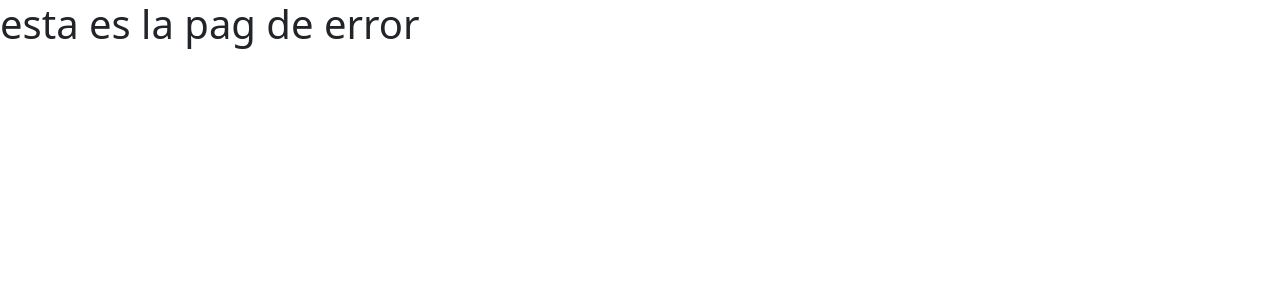
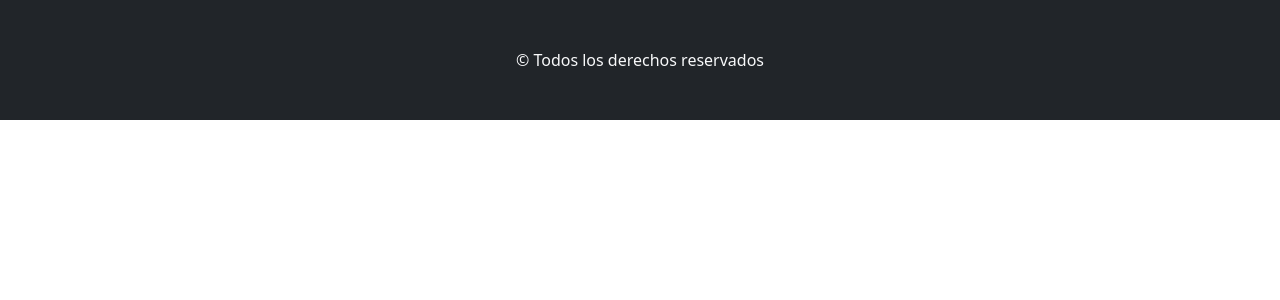
Before and after one commit to agostina9/cafebranch, a React (Create React App) app: page /footer in a window 1280 px wide. Shown: the top 300 px of the page. Built offline with nearby package versions, Linux system fonts and the light colour scheme.

Commit message:
agrego maquetado footer

```diff
--- a/src/App.jsx
+++ b/src/App.jsx
@@ -3,11 +3,13 @@ import { BrowserRouter, Routes, Route } from "react-router-dom";
 import Inicio from './components/views/Inicio'
 import Administrador from './components/views/Administrador'
 import Error404 from './components/views/Error404'
+import Footer from './components/common/Footer';
 function App() {
   return (
     <BrowserRouter>
       <Routes>
         <Route exact path="/" element={<Inicio></Inicio>}></Route>
+        <Route exact path="/footer" element={<Footer></Footer>}></Route>
         <Route exact path="/administrador" element={<Administrador></Administrador>}></Route>
         <Route exact path="*" element={<Error404></Error404>}></Route>
       </Routes>
--- a/src/components/common/Footer.jsx
+++ b/src/components/common/Footer.jsx
@@ -1,9 +1,8 @@
-import React from 'react';
 
 const Footer = () => {
     return (
         <div>
-            <p>este es el footer</p>
+            <p className="p-5 bg-dark text-light text-center">&copy; Todos los derechos reservados</p>
         </div>
     );
 };
```
